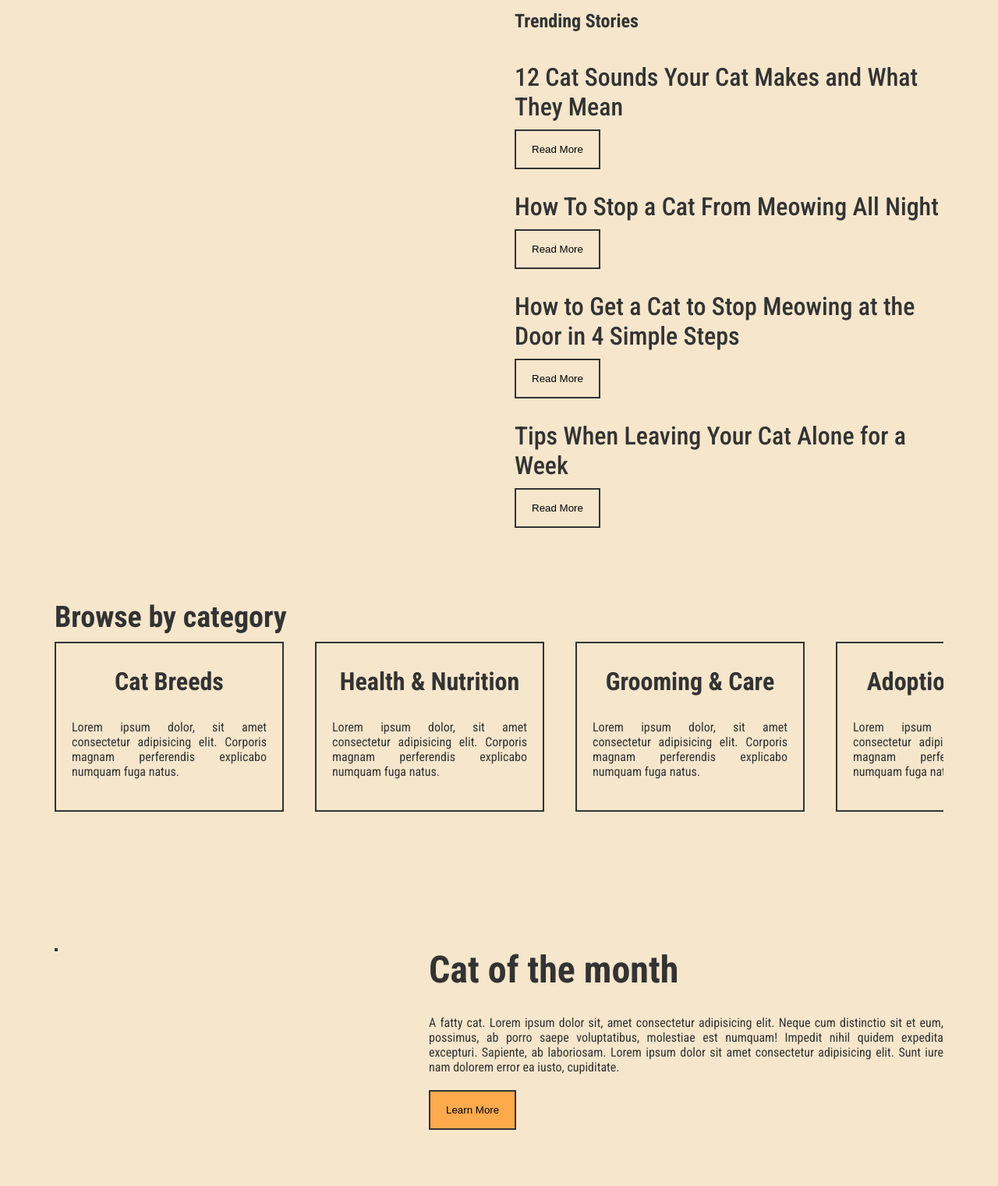
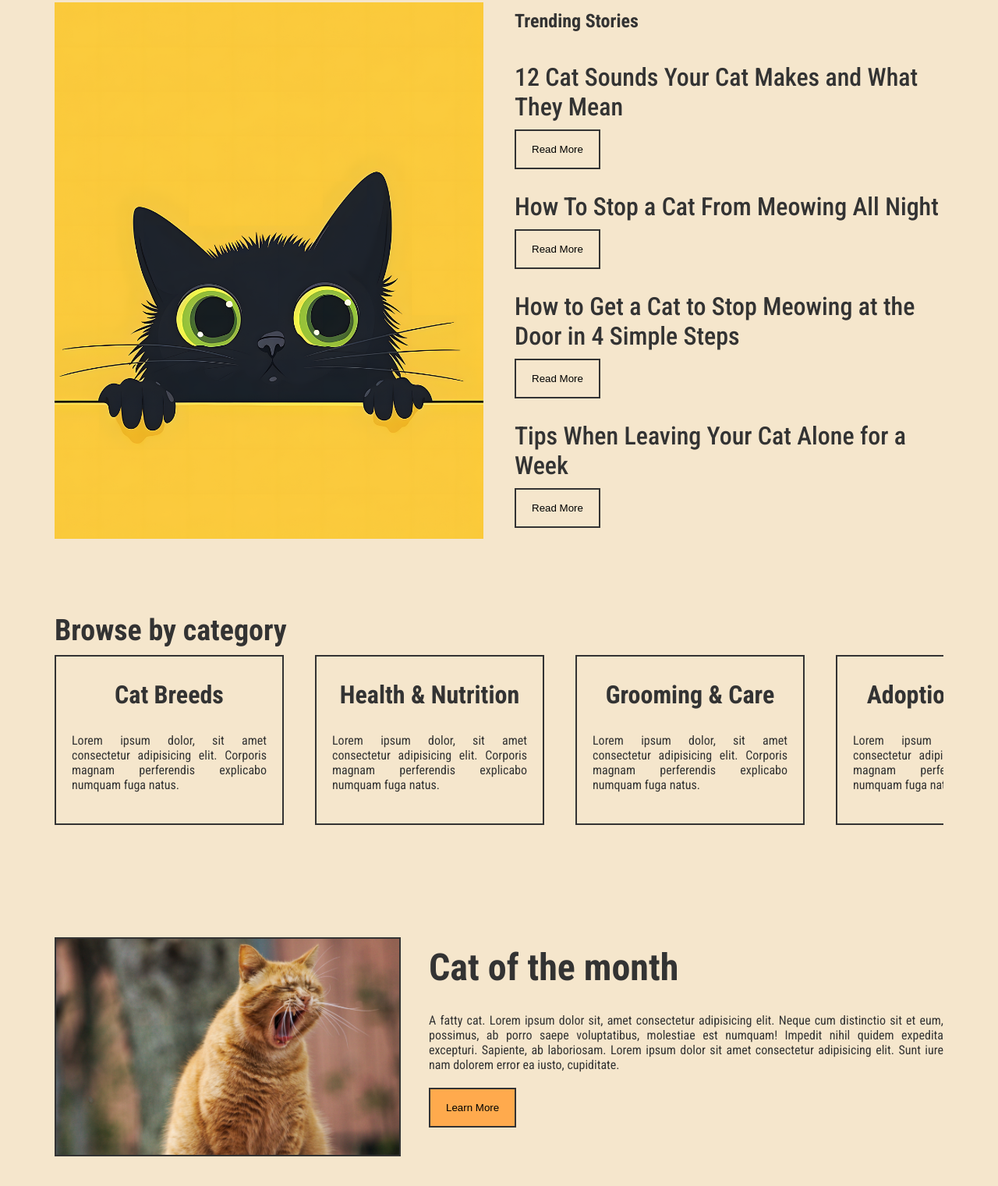
Before and after one commit to malif4652/cattyfatty, a plain HTML site: page index.html in a window 1280 px wide. Shown: the part 797-2318 px from the top of the page at 78% size. Drawn offline with Linux system fonts and the light colour scheme; the site is published under a folder, as on GitHub Pages, so addresses that start at the root find nothing.

Commit message:
img link change

```diff
--- a/index.html
+++ b/index.html
@@ -12,7 +12,7 @@
         <div class="container">
             <header>
                 <div class="logo">
-                    <h2><a href="/home.html">Catty Fatty</a></h2>
+                    <h2><a href="home.html">Catty Fatty</a></h2>
                 </div>
                 <div  class="nav">
                     <p><a href="#">Blog</a></p>
@@ -37,7 +37,7 @@
     <div id="featured-stories" class="featured-stories">
         <div class="container">
             <div class="image">
-                <img src="/images/catfeatured.png" alt="">
+                <img src="images/catfeatured.png" alt="">
             </div>
             <div class="content">
                 <h4>Trending Stories</h4>
@@ -109,7 +109,7 @@
     <div class="cat-of-the-month">
         <div class="container">
             <div class="image">
-                <img src="/images/catofthemonth.jpg" alt="">
+                <img src="images/catofthemonth.jpg" alt="">
             </div>
             <div class="content">
                 <h1>Cat of the month</h1>
```
